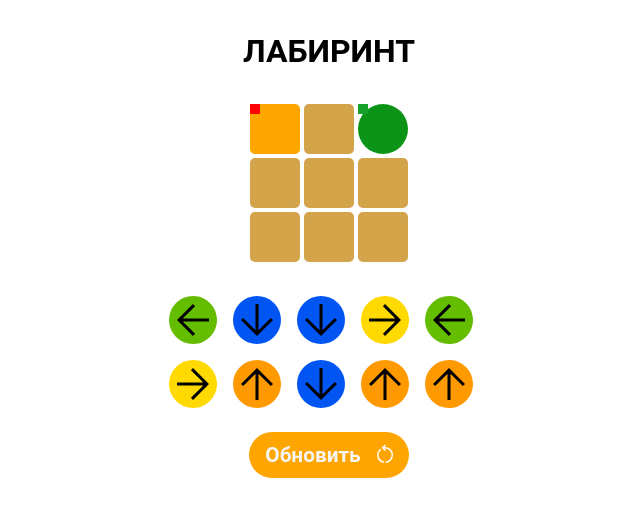
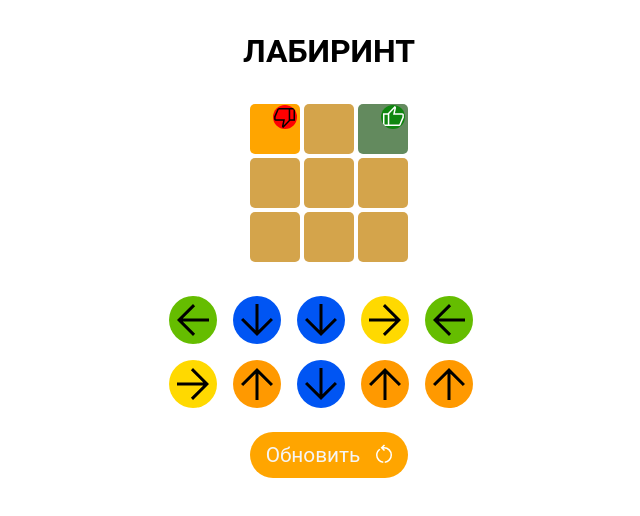
Before and after one commit to krok101/labyrinth, a React (Create React App) app: page / in a window 1280 px wide. Both pictures are taken after a click on the element 586 px from the left and 129 px from the top of the page. Shown: the top 516 px of the page, without its empty margins (311-951 px from the left). Built offline with nearby package versions, Linux system fonts and the light colour scheme.

Commit message:
feat: like/dislike

```diff
--- a/src/components/game/block/Block.jsx
+++ b/src/components/game/block/Block.jsx
@@ -1,10 +1,29 @@
 import styles from './styles.module.css'
+import { ReactComponent as ThumbUp} from '../../../assets/icons/thumb_up.svg'
 
-const Block = ({data}) => (
-  <div className={`${styles.block} ${styles[data.mode]}`} onClick={data.onClick}>
-    <div className={styles.indicator}></div>
-  </div>
-)
-
+const Block = ({data}) => {
+  switch(data.mode) {
+    case 'fail': return (
+      <div className={`${styles.block} ${styles[data.mode]} ${data.isStart ? styles['start-grey'] : ''}`} onClick={data.onClick}>
+        <ThumbUp className={styles.thumb + ' ' + styles.dislike}/>
+      </div>
+    )
+    case 'bingo': return (
+      <div className={`${styles.block} ${styles[data.mode]} ${data.isStart ? styles['start-grey'] : ''}`} onClick={data.onClick}>
+        <ThumbUp className={styles.thumb + ' ' + styles.like}/>
+      </div>
+    )
+    case 'yellow': return (
+      <div className={`${styles.block} ${styles[data.mode]} ${data.isStart ? styles['start-grey'] : ''}`} onClick={data.onClick}>
+        <div className={styles.indicator}></div>
+      </div>
+    )
+    default: return (
+      <div className={`${styles.block} ${styles[data.mode]}`} onClick={data.onClick}>
+        <div className={styles.indicator}></div>
+      </div>
+    )
+  }
+}
 
 export default Block
--- a/src/components/game/block/styles.module.css
+++ b/src/components/game/block/styles.module.css
@@ -20,23 +20,26 @@
   background: rgb(212, 164, 75);
 }
 
-.bingo {
-  background: rgb(11, 148, 23);
-  border-radius: 2rem;
+.start-grey {
+  background: rgb(99, 138, 94);
 }
 
-.indicator {
-  width: 10px;
-  height: 10px;
-  position: absolute;
-  display: none;
-}
-.bingo .indicator {
-  display: block;
-  background: rgb(23, 161, 42);
+.thumb {
+  width: 48px;
+  height: 48px;
+  transform: scale(0.5);
+  margin-top:  -.7rem;
+  margin-left: .7rem;
 }
 
-.fail .indicator {
-  display: block;
+.dislike {
   background: red;
+  transform: rotate(180deg) scale(0.5);
+  border-radius: 5rem;
 }
+
+.like {
+  background: rgb(15, 134, 15);
+  border-radius: 5rem;
+  fill: white;
+}
--- a/src/components/game/styles.module.css
+++ b/src/components/game/styles.module.css
@@ -15,7 +15,7 @@
   padding: 0.7rem 3rem 0.7rem 1rem;
   font-size: 1.3rem;
   color: rgb(245, 245, 245);
-  font-weight: 600;
+  font-weight: 400;
   display: block;
   margin: auto;
   margin-top: 1.5rem;
```
Also changed, not shown: src/assets/icons/thumb_up.svg (added).
